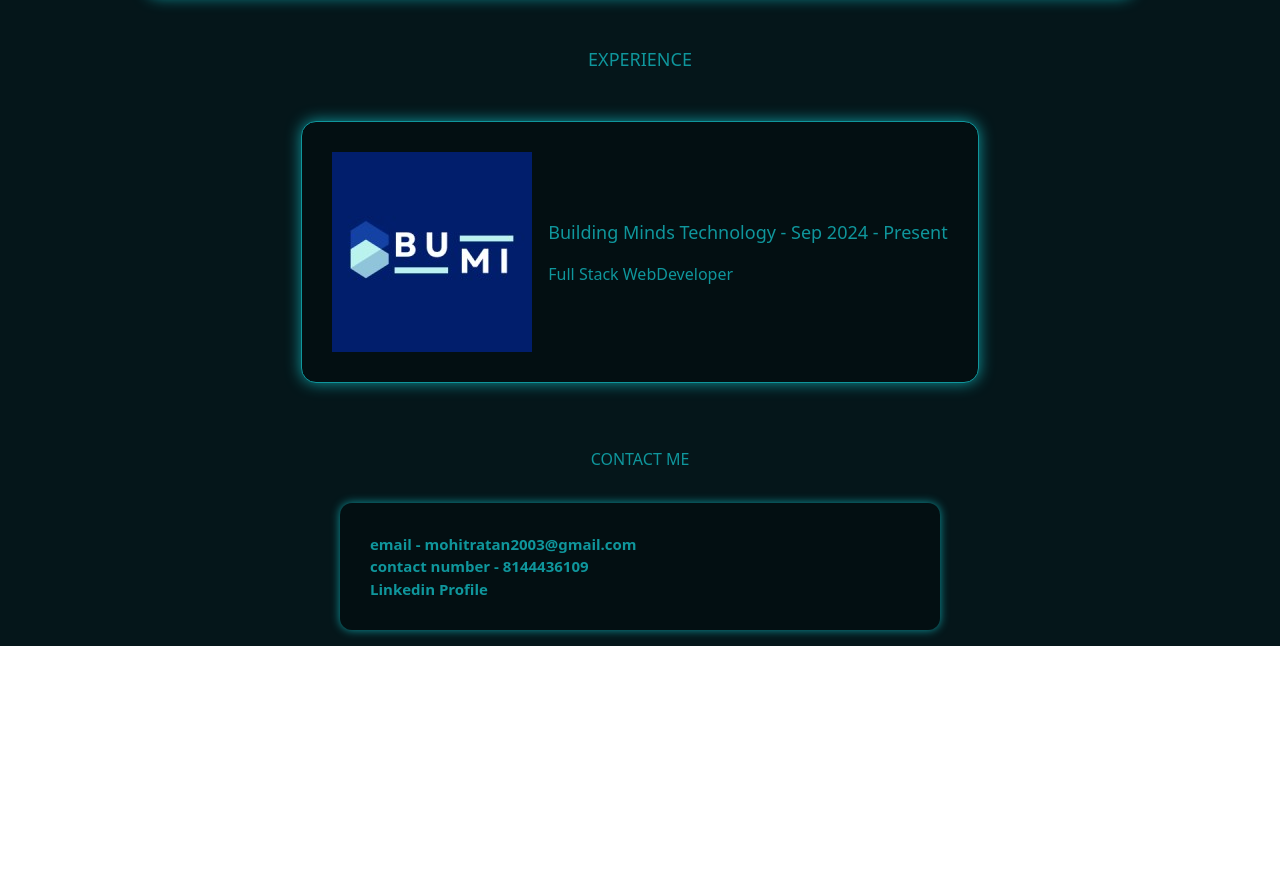
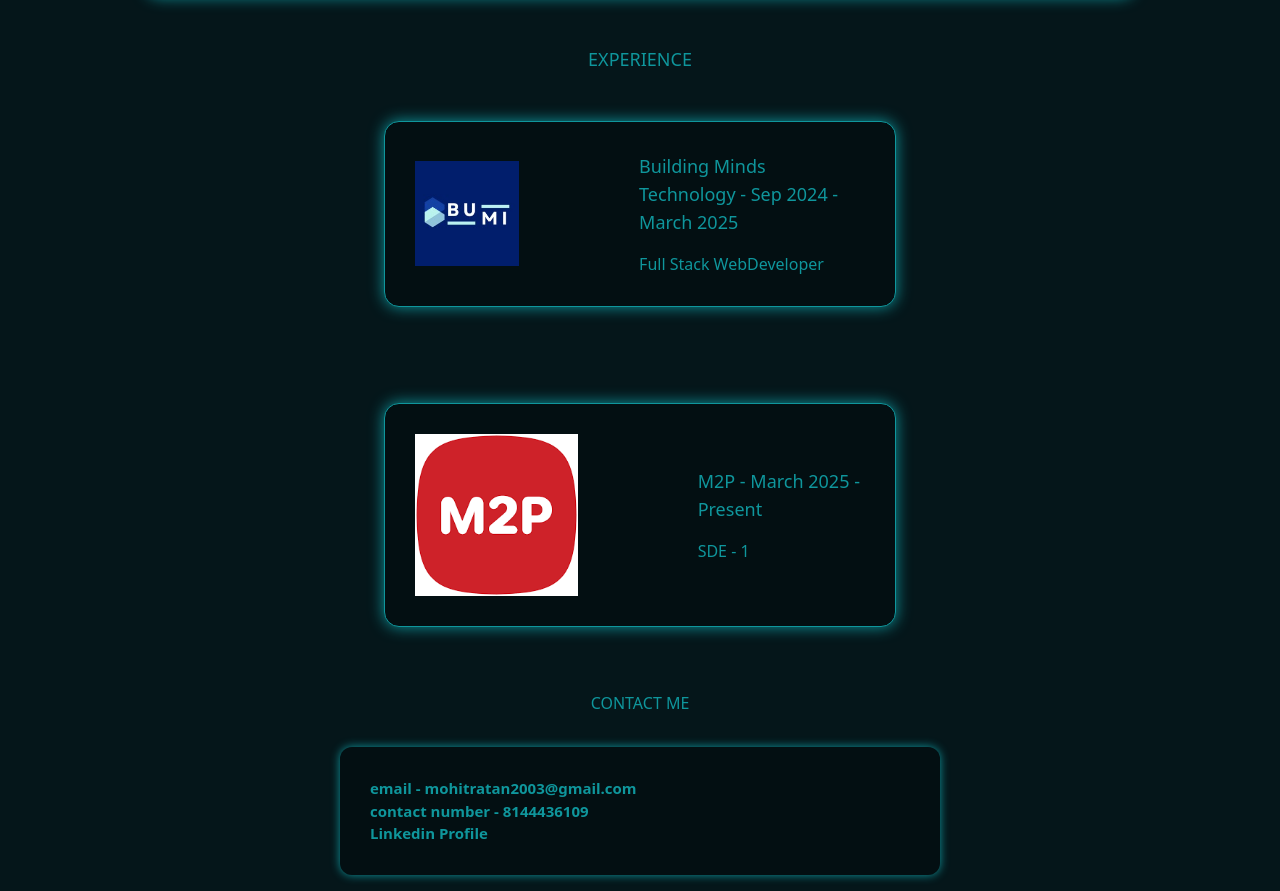
Before and after one commit to mohitratan18/portfolio, a React (Create React App) app: page / in a window 1280 px wide. Shown: the part 2540-3431 px from the top of the page. Before the commit the page ends 3186 px from the top, so only its background shows below. Built offline with nearby package versions, Linux system fonts and the light colour scheme.

Commit message:
added m2p experience

```diff
--- a/src/componets/experince/Expreince.js
+++ b/src/componets/experince/Expreince.js
@@ -1,12 +1,13 @@
 import React from "react";
 import bm from "./buildingminds_technologies_logo.jpg";
+import m2p from '../../componets/assests/m2plogo.png'
 const Expreince = () => {
   return (
 
     <div className="flex flex-col  items-center">
         <p className="text-[#0f969c] text-lg">EXPERIENCE</p>
         <div
-          className="flex justify-center items-center gap-4"
+          className="flex justify-center items-center  gap-4 md:gap-[120px] w-[40vw] "
           style={{
             padding: "30px",
             borderRadius: "15px",
@@ -27,8 +28,35 @@ const Expreince = () => {
               color: "#0f969c",
             }}
           >
-            <p className="text-lg">Building Minds Technology - Sep 2024 - Present</p>
+            <p className="text-lg">Building Minds Technology - Sep 2024 - March 2025</p>
             <p>Full Stack WebDeveloper</p>
+          </div>
+        </div>
+
+        <div
+          className="flex justify-center items-center  gap-4 md:gap-[120px] w-[40vw] "
+          style={{
+            padding: "30px",
+            borderRadius: "15px",
+            backgroundColor: "#030F12",
+            margin: "3rem",
+            border: "1px solid #0f969c",
+            boxShadow: "-0px -0px 15px #0f969c",
+            cursor: "pointer",
+            transition: "all 0.2s",
+          }}
+        >
+          <div>
+            <img src={m2p} alt="logo" />
+          </div>
+          <div
+            className="flex flex-col gap-4 items-start"
+            style={{
+              color: "#0f969c",
+            }}
+          >
+            <p className="text-lg">M2P - March 2025 - Present</p>
+            <p>SDE - 1</p>
           </div>
         </div>
     </div>
```
Also changed, not shown: src/componets/assests/m2plogo.png (added).
